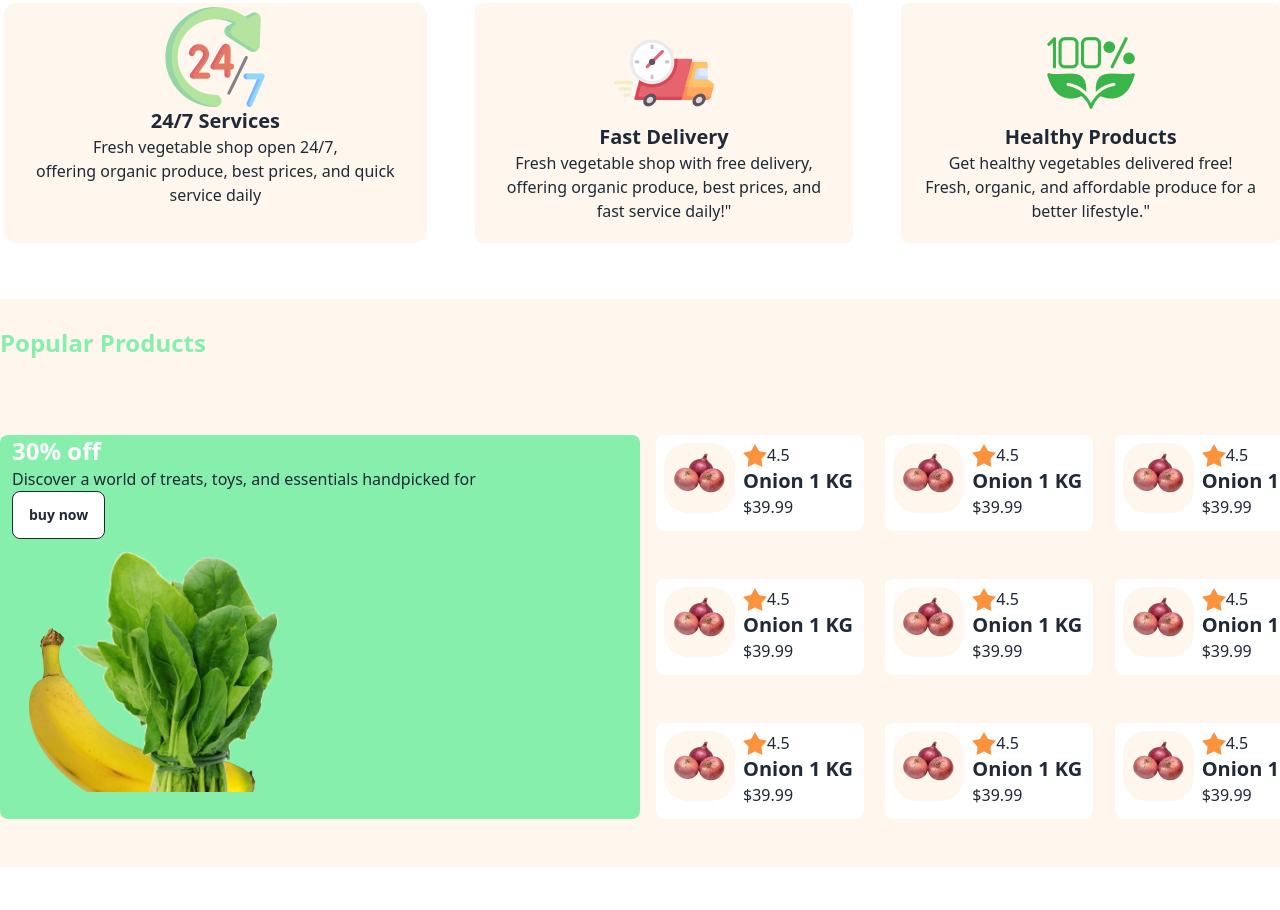
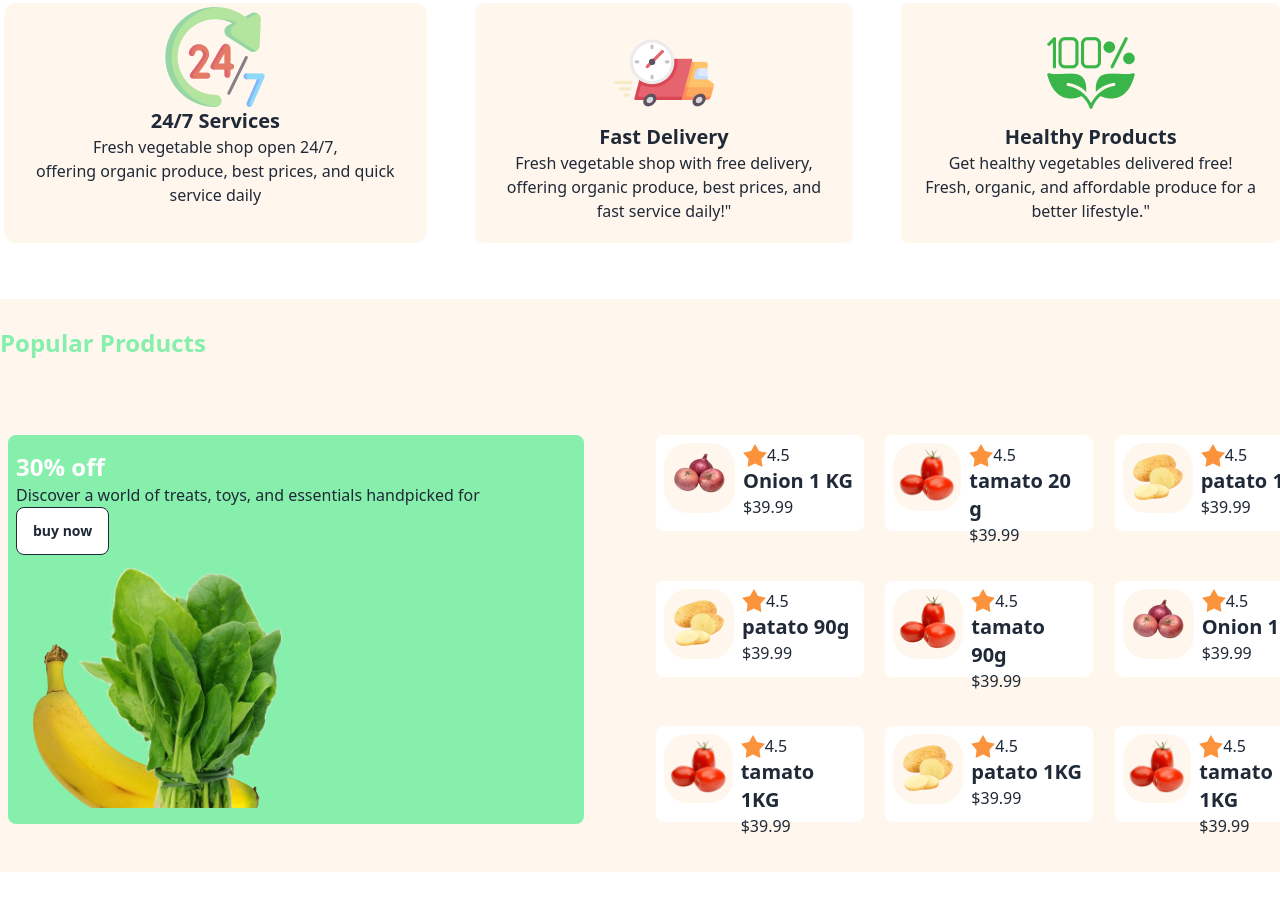
Before and after one commit to shamim-mahmud1/assignment-3-by-shamim, a plain HTML site: page index.html in a window 1280 px wide. Shown: the part 798-1708 px from the top of the page. Drawn offline with nearby package versions, Linux system fonts and the light colour scheme.

Commit message:
products

```diff
--- a/index.html
+++ b/index.html
@@ -92,14 +92,15 @@
 
 </div>
  </section>
-<main class="bg-orange-50 my-14" >
+<main class="bg-orange-50 lg:bg-orange-50 md:bg-orange-50 my-14 bg-contain" >
     <!-- Popular Products start -->
 <section class="container mx-auto">
 <h2 class=" py-7 text-2xl font-bold text-green-300">Popular Products</h2>
 <!-- main-flex/grid -->
 <section class="grid grid-cols-1 lg:grid-cols-2 py-12 ">
 <!-- green card -->
- <div class="bg-green-300 rounded-lg pl-3">
+ <div class="bg-green-300 rounded-lg lg:pl-2 lg:px-0
+ mr-2 lg:ml-2 ml-14 p-4 lg:max-w-xl max-w-3xl ">
 <h2 class="text-white text-2xl font-bold">30% off</h2>
 <p>Discover a world of treats, toys, and essentials handpicked for </p>
 <button class="btn btn-outline bg-white">buy now</button>
@@ -108,8 +109,8 @@
  <!-- green card end -->
   <!-- 9 card start -->
    <!-- 9 card grid start -->
-   <section class="grid grid-cols-2 lg:grid-cols-3 gap-12  ">
-   <!-- card-1 -->
+   <section class="grid grid-cols-2 lg:grid-cols-3 lg:gap-12 gap-20    ">
+   <!-- card-1 starttt -->
    <div class="flex bg-white w-52 h-24 ml-4 p-2 space-x-2 rounded-lg">
 <div class="">
     <img class="bg-orange-50 rounded-3xl" src="c2-assets/onion.png" alt="">
@@ -134,7 +135,7 @@
    <!-- card-2 start -->
    <div class="flex bg-white w-52 h-24 ml-4 p-2 space-x-2 rounded-lg">
 <div class="">
-    <img class="bg-orange-50 rounded-3xl" src="c2-assets/onion.png" alt="">
+    <img class="bg-orange-50 rounded-3xl" src="c2-assets/tomato.png" alt="">
 </div>
 <div>
     <!-- star+4.5 flex start -->
@@ -148,7 +149,7 @@
       <p>4.5</p>
     </div>
     <!--star+4.5  flex end  -->
-      <h1 class="text-xl font-bold">Onion 1 KG</h1>
+      <h1 class="text-xl font-bold">tamato 20 g</h1>
       <p>$39.99</p>
 </div>
    </div>
@@ -156,7 +157,7 @@
    <!-- card-3 start -->
    <div class="flex bg-white w-52 h-24 ml-4 p-2 space-x-2 rounded-lg">
 <div class="">
-    <img class="bg-orange-50 rounded-3xl" src="c2-assets/onion.png" alt="">
+    <img class="bg-orange-50 rounded-3xl" src="c2-assets/potato.png" alt="">
 </div>
 <div>
     <!-- star+4.5 flex start -->
@@ -170,7 +171,7 @@
       <p>4.5</p>
     </div>
     <!--star+4.5  flex end  -->
-      <h1 class="text-xl font-bold">Onion 1 KG</h1>
+      <h1 class="text-xl font-bold">patato 1KG</h1>
       <p>$39.99</p>
 </div>
    </div>
@@ -178,7 +179,7 @@
    <!-- card-4 start -->
    <div class="flex bg-white w-52 h-24 ml-4 p-2 space-x-2 rounded-lg">
 <div class="">
-    <img class="bg-orange-50 rounded-3xl" src="c2-assets/onion.png" alt="">
+    <img class="bg-orange-50 rounded-3xl" src="c2-assets/potato.png" alt="">
 </div>
 <div>
     <!-- star+4.5 flex start -->
@@ -192,7 +193,7 @@
       <p>4.5</p>
     </div>
     <!--star+4.5  flex end  -->
-      <h1 class="text-xl font-bold">Onion 1 KG</h1>
+      <h1 class="text-xl font-bold">patato 90g </h1>
       <p>$39.99</p>
 </div>
    </div>
@@ -200,7 +201,7 @@
    <!-- card-5 start -->
    <div class="flex bg-white w-52 h-24 ml-4 p-2 space-x-2 rounded-lg">
 <div class="">
-    <img class="bg-orange-50 rounded-3xl" src="c2-assets/onion.png" alt="">
+    <img class="bg-orange-50 rounded-3xl" src="c2-assets/tomato.png" alt="">
 </div>
 <div>
     <!-- star+4.5 flex start -->
@@ -214,7 +215,7 @@
       <p>4.5</p>
     </div>
     <!--star+4.5  flex end  -->
-      <h1 class="text-xl font-bold">Onion 1 KG</h1>
+      <h1 class="text-xl font-bold">tamato 90g</h1>
       <p>$39.99</p>
 </div>
    </div>
@@ -244,7 +245,7 @@
    <!-- card-7 start -->
    <div class="flex bg-white w-52 h-24 ml-4 p-2 space-x-2 rounded-lg">
 <div class="">
-    <img class="bg-orange-50 rounded-3xl" src="c2-assets/onion.png" alt="">
+    <img class="bg-orange-50 rounded-3xl" src="c2-assets/tomato.png" alt="">
 </div>
 <div>
     <!-- star+4.5 flex start -->
@@ -258,7 +259,7 @@
       <p>4.5</p>
     </div>
     <!--star+4.5  flex end  -->
-      <h1 class="text-xl font-bold">Onion 1 KG</h1>
+      <h1 class="text-xl font-bold">tamato 1KG</h1>
       <p>$39.99</p>
 </div>
    </div>
@@ -266,7 +267,7 @@
    <!-- card-8 start -->
    <div class="flex bg-white w-52 h-24 ml-4 p-2 space-x-2 rounded-lg">
 <div class="">
-    <img class="bg-orange-50 rounded-3xl" src="c2-assets/onion.png" alt="">
+    <img class="bg-orange-50 rounded-3xl" src="c2-assets/potato.png" alt="">
 </div>
 <div>
     <!-- star+4.5 flex start -->
@@ -280,7 +281,7 @@
       <p>4.5</p>
     </div>
     <!--star+4.5  flex end  -->
-      <h1 class="text-xl font-bold">Onion 1 KG</h1>
+      <h1 class="text-xl font-bold">patato 1KG</h1>
       <p>$39.99</p>
 </div>
    </div>
@@ -288,7 +289,7 @@
    <!-- card-9 start -->
    <div class="flex bg-white w-52 h-24 ml-4 p-2 space-x-2 rounded-lg">
 <div class="">
-    <img class="bg-orange-50 rounded-3xl" src="c2-assets/onion.png" alt="">
+    <img class="bg-orange-50 rounded-3xl" src="c2-assets/tomato.png" alt="">
 </div>
 <div>
     <!-- star+4.5 flex start -->
@@ -302,7 +303,7 @@
       <p>4.5</p>
     </div>
     <!--star+4.5  flex end  -->
-      <h1 class="text-xl font-bold">Onion 1 KG</h1>
+      <h1 class="text-xl font-bold">tamato 1KG</h1>
       <p>$39.99</p>
 </div>
    </div>
```
